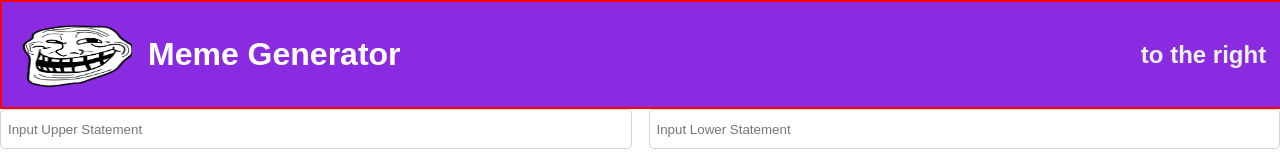
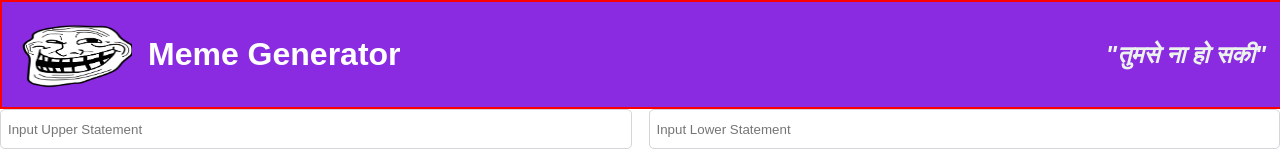
Before and after one commit to satish-kg/meme-maker, a React (Vite) app: page / in a window 1280 px wide. Shown: the top 160 px of the page. Built offline with nearby package versions, Linux system fonts and the light colour scheme; no server answers.

Commit message:
"funny hindi header text added"

```diff
--- a/Components/Header.jsx
+++ b/Components/Header.jsx
@@ -5,7 +5,8 @@ export default function Header(){
         <div className="header-logo">
             <img className='troll-face-logo' src="/assets/images/troll-face.png" alt="meme generator logo - the original meme!"/>
             <h1 className="header-title">Meme Generator</h1>
-            <h2 className="header-subtitle">to the right</h2>
+            {/* <h2 className="header-subtitle">"हमसे ना हो पाएगा"</h2> */}
+            <h2 className="header-subtitle">"तुमसे ना हो सकी"</h2>
         </div>
 
     )
--- a/src/index.css
+++ b/src/index.css
@@ -25,6 +25,7 @@ body {
 }
 .header-subtitle{
   color : rgb(236, 243, 236);
+  font-style: italic;
   /* border: 2px solid white; */
   /* text-align-last: right; */
   /* margin-right: 6px; */
```
